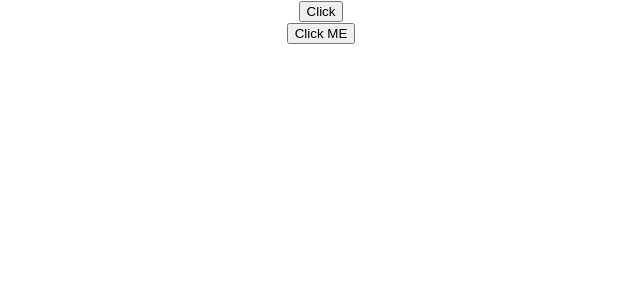
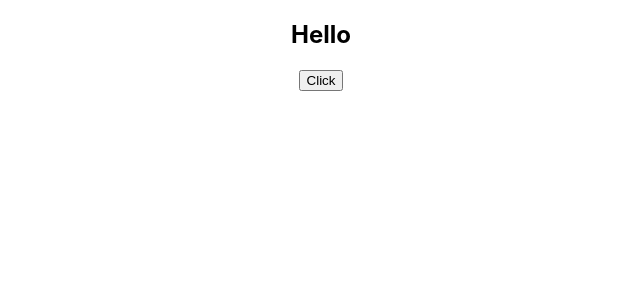
Before and after one commit to AshwiniTengale/REACT_JS, a React (Create React App) app in the folder testapp/: page / in a window 1280 px wide. Shown: the top 300 px of the page, without its empty margins (319-959 px from the left). Built offline with nearby package versions, Linux system fonts and the light colour scheme.

Commit message:
binding Event Handling
binding is necessary bcz of "this" as it is undefined in the Event Handing.

```diff
--- a/testapp/src/App.js
+++ b/testapp/src/App.js
@@ -4,11 +4,13 @@
 import Counter from './Components/Counter';
 import FunctionClick from './Components/FunctionClick';
 import ClassClick from './Components/ClassClick';
+import EventBind from './Components/EventBind';
 function App() {
   return (
     <div className="App">
-      <FunctionClick/>
-<ClassClick/>
+      <EventBind/>
+      {/* <FunctionClick/>
+      <ClassClick/> */}
          {/* <Counter></Counter>
          <Message></Message> */}
 
--- /dev/null
+++ b/testapp/src/Components/EventBind.js
@@ -0,0 +1,39 @@
+import React, { Component } from 'react'
+
+
+
+class EventBind extends Component {
+    constructor(props) {
+        super(props)
+
+        this.state = {
+           message:'Hello'
+
+        }
+       this.clickHandler=this.clickHandler.bind(this)
+      }
+      clickHandler(){
+        this.setState ({
+    message:'Goodbye'
+        })
+      }
+    // clickHandler=() => {
+    //     this.setState({
+    //       message:'Goodbye'
+    //     })
+    // }//4th approach
+  render() {
+
+    return (
+      <div>
+        <h2>{this.state.message}</h2>
+        {/* <button onClick={this.clickHandler.bind(this)}>Click</button> 1st approach */}
+        {/* <button onClick={()=>this.clickHandler()}>Click</button> 2nd approach  */}
+        <button onClick={this.clickHandler}>Click</button> {/*best approach */}
+        {/* <button onClick={this.clickHandler}>Click</button> 4th approach */}
+      </div>
+    )
+  }
+}
+
+export default EventBind
```
